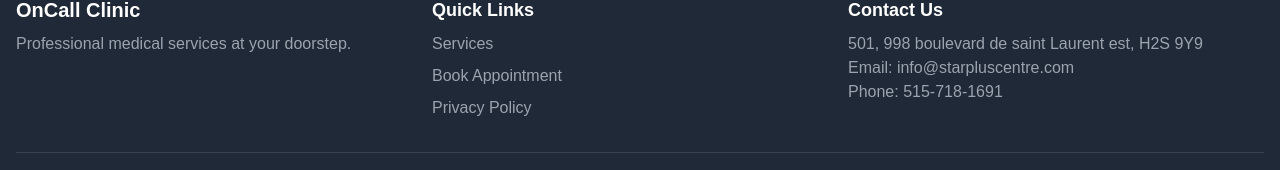
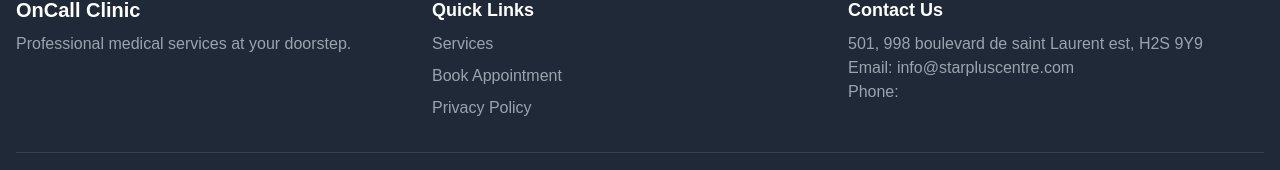
Before and after one commit to nadbm/starpluswebsite, a Next.js app: page /en in a window 1280 px wide. Shown: the part 3232-3402 px from the top of the page. Built offline with nearby package versions, Linux system fonts and the light colour scheme.

Commit message:
Update Footer.tsx

```diff
--- a/components/Footer.tsx
+++ b/components/Footer.tsx
@@ -40,7 +40,7 @@
               501, 998 boulevard de saint Laurent est, H2S 9Y9
             </p>
             <p className="text-gray-400">Email: info@starpluscentre.com</p>
-            <p className="text-gray-400">Phone: 515-718-1691</p>
+            <p className="text-gray-400">Phone: </p>
           </div>
         </div>
         <div className="mt-8 pt-8 border-t border-gray-700 text-center text-gray-400">
```
